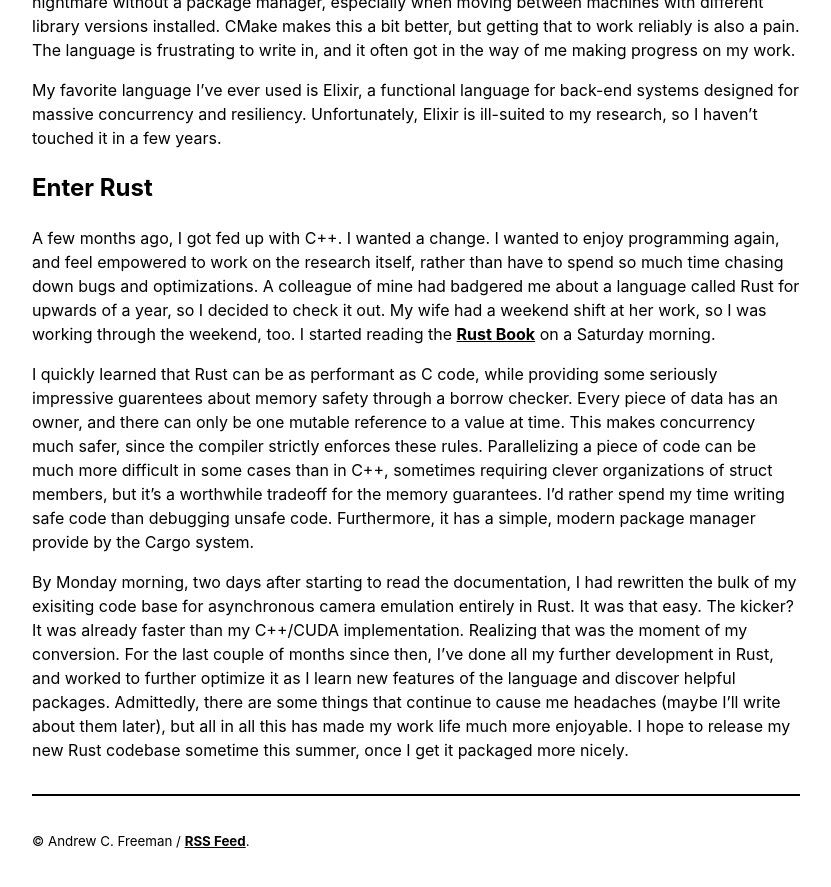
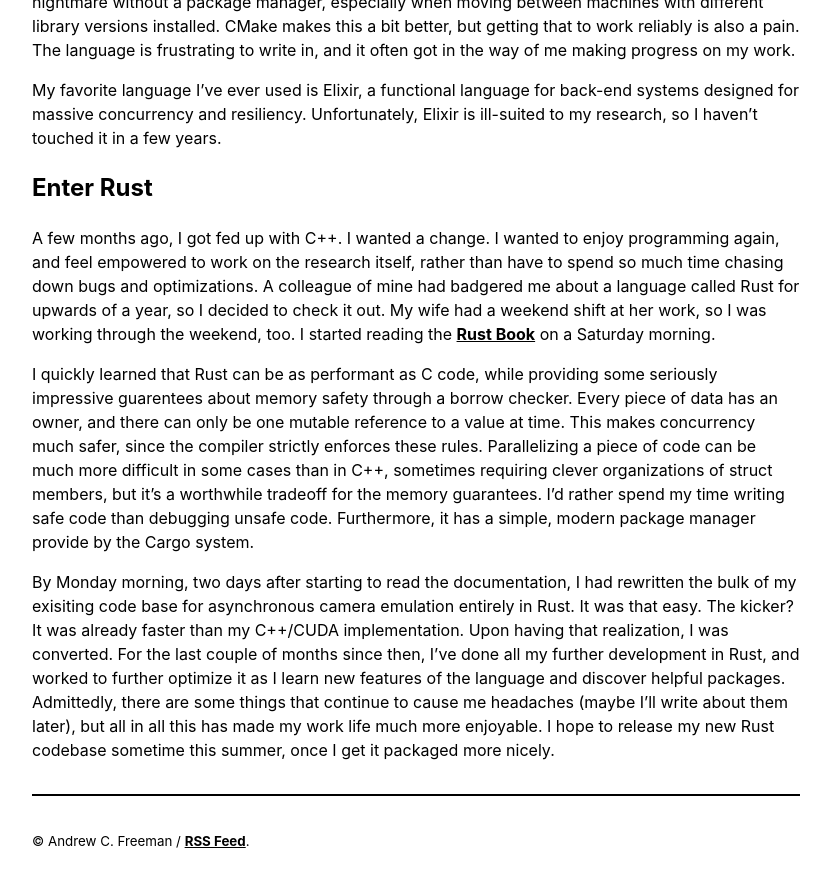
Before and after one commit to ac-freeman/acfreeman.github.io, a Jekyll site: the page built from _posts/2022-05-10-rust.md, in a window 1280 px wide and 900 px high, scrolled down 1408 px. Shown: the top 887 px of the window, without its empty margins (224-1055 px from the left). Built offline with Jekyll 4.4.1, drawn with Linux system fonts in a browser that asks for light colours.

Commit message:
Move rust post

```diff
--- a/_posts/2022-05-10-rust.md
+++ b/_posts/2022-05-10-rust.md
@@ -28,4 +28,4 @@ A few months ago, I got fed up with C++. I wanted a change. I wanted to enjoy pr
 
 I quickly learned that Rust can be as performant as C code, while providing some seriously impressive guarentees about memory safety through a borrow checker. Every piece of data has an owner, and there can only be one mutable reference to a value at time. This makes concurrency much safer, since the compiler strictly enforces these rules. Parallelizing a piece of code can be much more difficult in some cases than in C++, sometimes requiring clever organizations of struct members, but it's a worthwhile tradeoff for the memory guarantees. I'd rather spend my time writing safe code than debugging unsafe code. Furthermore, it has a simple, modern package manager provide by the Cargo system.
 
-By Monday morning, two days after starting to read the documentation, I had rewritten the bulk of my exisiting code base for asynchronous camera emulation entirely in Rust. It was that easy. The kicker? It was already faster than my C++/CUDA implementation. Realizing that was the moment of my conversion. For the last couple of months since then, I've done all my further development in Rust, and worked to further optimize it as I learn new features of the language and discover helpful packages. Admittedly, there are some things that continue to cause me headaches (maybe I'll write about them later), but all in all this has made my work life much more enjoyable. I hope to release my new Rust codebase sometime this summer, once I get it packaged more nicely.
+By Monday morning, two days after starting to read the documentation, I had rewritten the bulk of my exisiting code base for asynchronous camera emulation entirely in Rust. It was that easy. The kicker? It was already faster than my C++/CUDA implementation. Upon having that realization, I was converted. For the last couple of months since then, I've done all my further development in Rust, and worked to further optimize it as I learn new features of the language and discover helpful packages. Admittedly, there are some things that continue to cause me headaches (maybe I'll write about them later), but all in all this has made my work life much more enjoyable. I hope to release my new Rust codebase sometime this summer, once I get it packaged more nicely.
```
